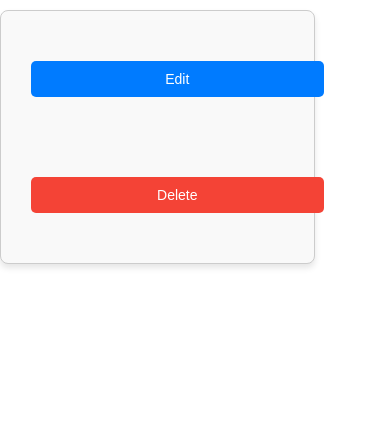
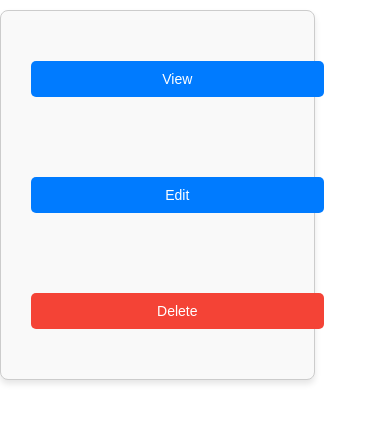
Before and after one commit to WaruCodes/hams360-, a React (Create React App) app: page /edit-card in a window 390 px wide. Shown: the top 422 px of the page. Built offline with nearby package versions, Linux system fonts and the light colour scheme.

Commit message:
Added View button to EditCard component

```diff
--- a/package.json
+++ b/package.json
@@ -9,7 +9,7 @@
     "react-bootstrap": "^2.10.7",
     "react-dom": "^19.0.0",
     "react-router-dom": "^6.28.1",
-    "react-scripts": "5.0.1",
+    "react-scripts": "^5.0.1",
     "web-vitals": "^4.2.4"
   },
   "scripts": {
--- a/src/components/EditCard/EditCard.css
+++ b/src/components/EditCard/EditCard.css
@@ -14,7 +14,8 @@
 }
 
 .edit-button,
-.delete-button {
+.delete-button,
+.view-button {
   width: 100%;
   padding: 12px;
   margin: 10px 0;
@@ -25,12 +26,14 @@
   transition: all 0.3s ease;
 }
 
-.edit-button {
+.edit-button,
+.view-button {
   background-color: #007bff;
   color: white;
 }
 
-.edit-button:hover {
+.edit-button:hover,
+.view-button:hover {
   background-color: #0a71de;
 }
 
@@ -66,7 +69,8 @@
   }
 
   .edit-button,
-  .delete-button {
+  .delete-button,
+  .view-button {
     font-size: 14px; /* Adjust button text size */
     padding: 10px; /* Adjust padding */
   }
@@ -78,7 +82,8 @@
 
 @media (max-width: 480px) {
   .edit-button,
-  .delete-button {
+  .delete-button,
+  .view-button {
     font-size: 14px; /* Smaller font size for very small screens */
     padding: 10px; /* Adjust padding for very small screens */
     margin: 40px 20px;
--- a/src/components/EditCard/EditCard.js
+++ b/src/components/EditCard/EditCard.js
@@ -6,11 +6,19 @@ const EditCard = () => {
   const navigate = useNavigate();
   const [isDeleted, setIsDeleted] = useState(false);
 
+  // Handle the View button click
+  const handleView = () => {
+    // Redirect to the "R_Table" component (resource table page)
+    navigate('/r-table');
+  };
+
+  //Handle the Edit button click
   const handleEdit = () => {
     // Redirect to the "Mobile Component"
     navigate('/add-card');
   };
 
+  //Handle the delete button click
   const handleDelete = () => {
     // Display confirmation popup for delete action
     const confirmDelete = window.confirm("Are you sure you want to delete this Section?");
@@ -28,7 +36,10 @@ const EditCard = () => {
       {/* Show a message if the card is deleted */}
       {isDeleted && <p>Card has been deleted.</p>}
 
-      {/* Edit and Delete buttons */}
+      {/* View, Edit, and Delete buttons */}
+      <button className="view-button" onClick={handleView}>
+        View
+      </button>
       <button className="edit-button" onClick={handleEdit}>
         Edit
       </button>
--- a/src/pages/Resources/Resources.js
+++ b/src/pages/Resources/Resources.js
@@ -151,6 +151,11 @@ const Resources = () => {
     );
   });
 
+    // Handle View button to navigate to R_Table (hospital department table)
+    const handleViewButtonClick = (sectionName) => {
+      navigate(`/view-table/${sectionName}`); // Navigate to R_Table with section as a param
+    };
+
   return (
     <div className="container">
       <h1 className="h1">Resource Section</h1>
```
Also changed, not shown: src/components/Resource/Resource.js (added), 1 other file (tests, documents, lock files or other folders).
